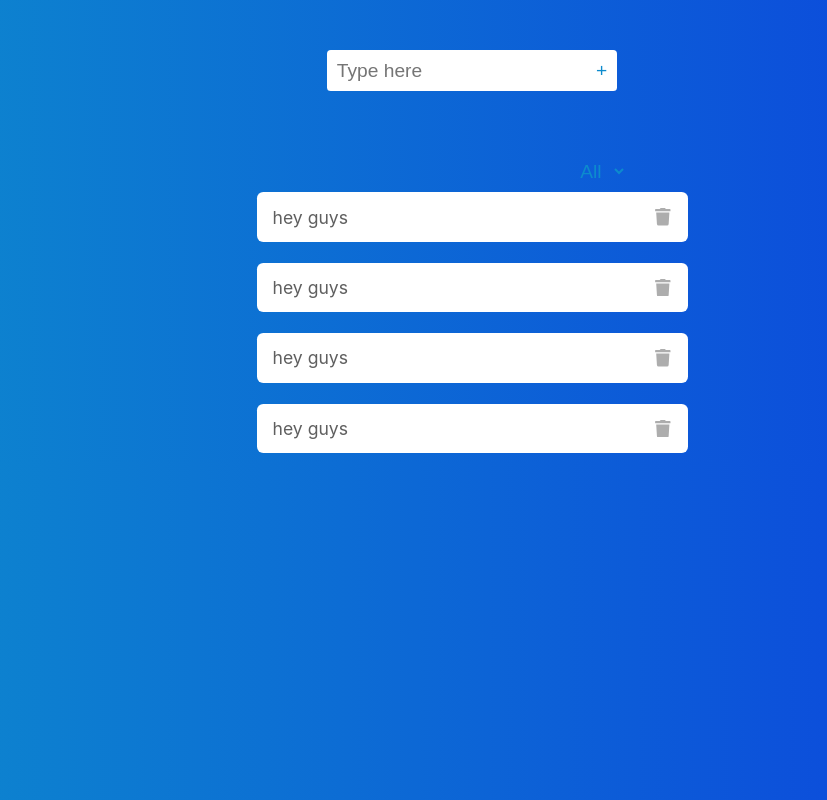
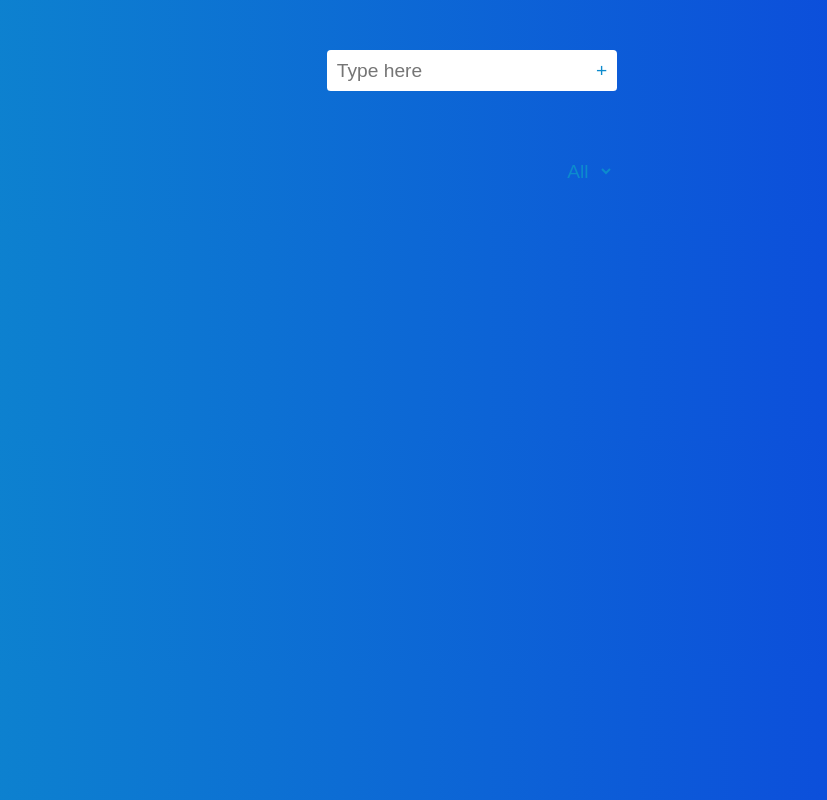
Before and after one commit to thanhtutzaw/TodoList-React, a React (Create React App) app: page / in a window 1280 px wide. Shown: the whole page, without its empty margins (168-995 px from the left). Built offline with nearby package versions, Linux system fonts and the light colour scheme.

Commit message:
created todo components

```diff
--- a/src/App.css
+++ b/src/App.css
@@ -2,7 +2,7 @@
   text-align: center;
 }
 .todo-list {
-  margin-bottom: 0;
+  /* margin-bottom: 0; */
   list-style: none;
   color: rgb(255, 255, 255);
   padding: 0 0.5em;
@@ -161,7 +161,7 @@ li {
   /* padding: .2rem; */
   overflow: hidden;
   border-radius: 0.3em;
-  /* margin: 0.5rem; */
+  margin: 2rem;
   background: white;
   color: rgb(95, 95, 95);
   display: flex;
@@ -172,8 +172,7 @@ li {
 .filter-todo{
   position: absolute;
   top: 150px;
-  margin-left: 20px;
-  /* left: 570px; */
+  margin-left:7px;
   text-align: right;
 }
 
--- a/src/App.js
+++ b/src/App.js
@@ -1,17 +1,26 @@
 import './App.css';
+import React , {useState} from 'react';
 import Filter from './components/Filter';
-import TodoForm from './components/TodoForm';
+import TodoForm  from './components/TodoForm';
 import TodoList from './components/TodoList';
 
+
 function App() {
+
+  const [input, setInput] = useState("");
+  const [todos, setTodos] = useState([]);
+
   return (
     <div className="App">
-      <TodoForm />
+      <TodoForm
+      input = {input}
+      setInput = {setInput}
+      todos = {todos}
+      setTodos = {setTodos}
+      />
       <Filter />
-      <TodoList />
-      <TodoList />
-      <TodoList />
-      <TodoList />
+      <TodoList todos={todos}/>
+
 
     </div>
   );
--- a/src/components/Todo.js
+++ b/src/components/Todo.js
@@ -0,0 +1,51 @@
+import React , {useState} from 'react'
+import { FaTrash } from "react-icons/fa";
+
+
+function Todo({text}) {
+
+    const [isActive, setActive] = useState(false);
+
+
+    const completeHandle = (e) => {
+
+      setActive(!isActive);
+      // if(e.target.className ='completed'){
+      //   console.log('comletedffdkjfkdsjf')
+      // }
+      // else{
+      //   setActive(!isActive);
+      //   console.log("class toggle");
+      // }
+
+    };
+
+
+  return (
+    <div className="todo">
+
+
+          <li className="todo-item" onClick={completeHandle}>
+            <span className={isActive ? "completed" : null}>{text}</span>
+
+            <FaTrash
+              className="trash-btn"
+
+              onClick={(e) => {
+                e.stopPropagation();
+
+
+
+                if (
+                  window.confirm("Are you sure you wish to delete this item?")
+                )
+                  this.onCancel(e);
+              }}
+            />
+
+          </li>
+        </div>
+  )
+}
+
+export default Todo
--- a/src/components/TodoForm.js
+++ b/src/components/TodoForm.js
@@ -1,14 +1,14 @@
-import React, { useState } from "react";
+import React from "react";
 
-function TodoForm() {
-  const [input, setInput] = useState("");
-  const [todos, setTodos] = useState([]);
+function TodoForm( {input , setInput , todos, setTodos} ) {
+
 
   const hadleChange = (e) => {
     setInput(e.target.value);
   };
 
   const handleSubmit = (e) => {
+    console.log(todos)
     e.preventDefault();
 
     setTodos(
--- a/src/components/TodoList.js
+++ b/src/components/TodoList.js
@@ -1,49 +1,14 @@
-import React, { useState } from "react";
-import { FaTrash } from "react-icons/fa";
+import React from "react";
+import Todo from "./Todo";
 
-function TodoList() {
-  const [isActive, setActive] = useState(false);
+function TodoList({todos}) {
 
-
-  const completeHandle = (e) => {
-
-    setActive(!isActive);
-    // if(e.target.className ='completed'){
-    //   console.log('comletedffdkjfkdsjf')
-    // }
-    // else{
-    //   setActive(!isActive);
-    //   console.log("class toggle");
-    // }
-
-  };
 
   return (
     <div className="todo-container">
       <ul className="todo-list">
-        <div className="todo">
+        {todos.map((todo) =>(<Todo text={todo.text} />))}
 
-
-          <li className="todo-item" onClick={completeHandle}>
-            <span className={isActive ? "completed" : null}>hey guys</span>
-
-            <FaTrash
-              className="trash-btn"
-
-              onClick={(e) => {
-                e.stopPropagation();
-
-
-
-                if (
-                  window.confirm("Are you sure you wish to delete this item?")
-                )
-                  this.onCancel(e);
-              }}
-            />
-
-          </li>
-        </div>
       </ul>
     </div>
   );
```
